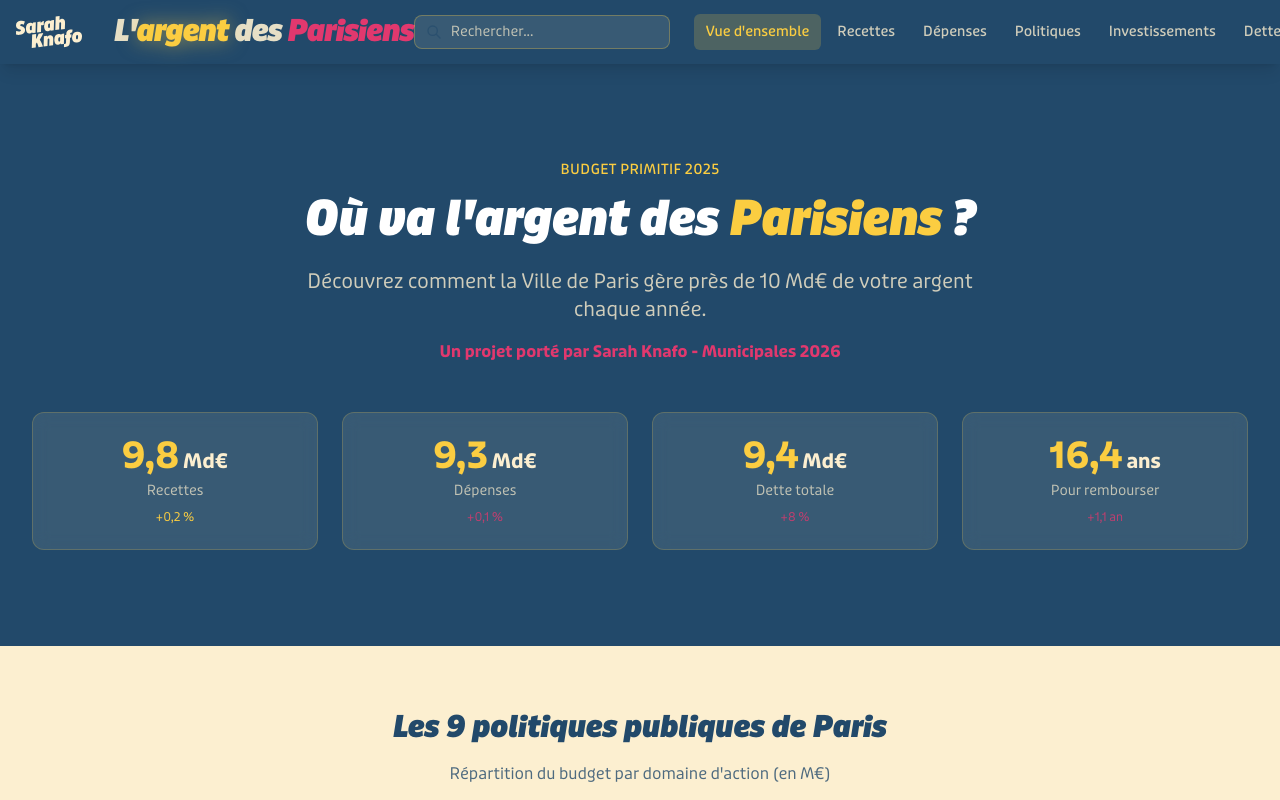
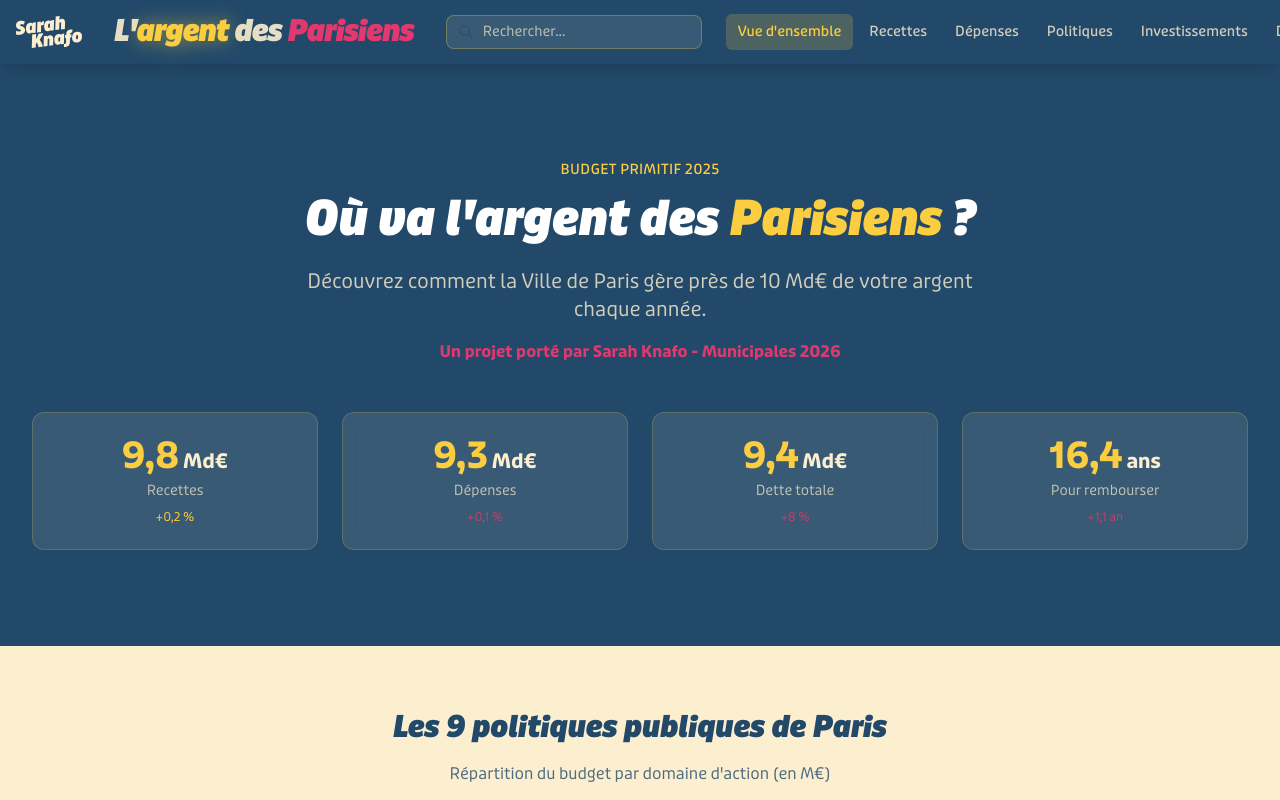
Before and after one commit to TofBoubou/argent-parisiens, a Next.js app: page / in a window 1280 px wide. Shown: the top 800 px of the page. Built offline with nearby package versions, Linux system fonts and the light colour scheme.

Commit message:
Ajout espace entre titre et barre de recherche

```diff
--- a/src/components/Header.tsx
+++ b/src/components/Header.tsx
@@ -160,7 +160,7 @@ export default function Header() {
             </Link>
 
           {/* Search Bar - Desktop */}
-          <div ref={searchRef} className="hidden md:block relative">
+          <div ref={searchRef} className="hidden md:block relative ml-8">
             <div className="relative">
               <input
                 ref={inputRef}
```
